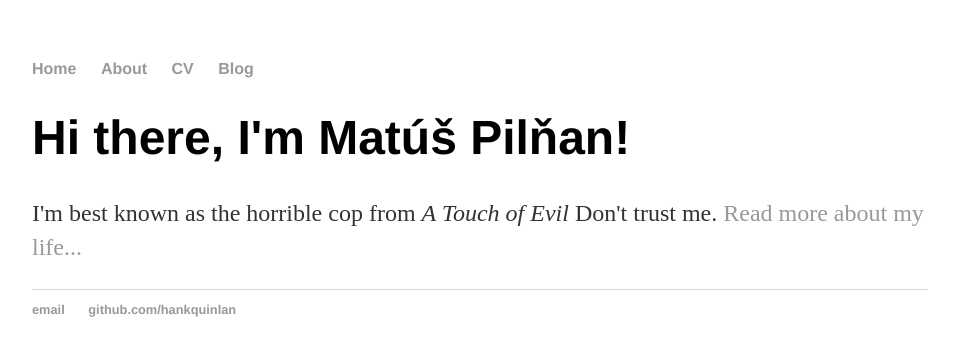
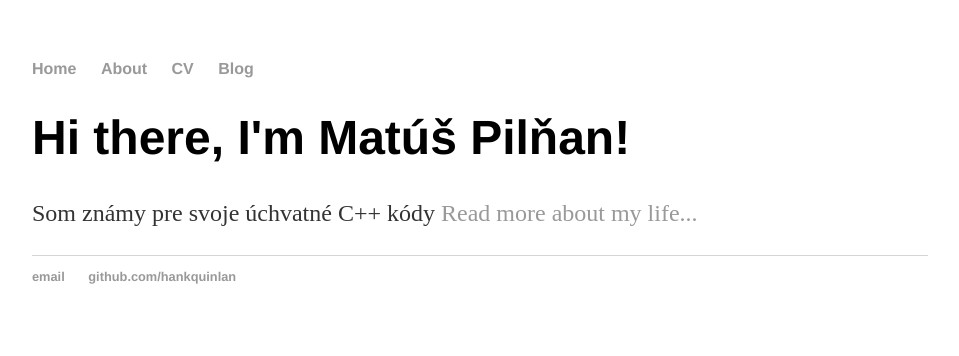
Before and after one commit to MatusPilnan/MatusPilnan.github.io, a Jekyll site: the page built from index.html, in a window 1280 px wide. Shown: the top 356 px of the page, without its empty margins (160-1119 px from the left). Built offline with Jekyll 4.4.1, drawn with Linux system fonts in a browser that asks for light colours.

Commit message:
Update index.html

```diff
--- a/index.html
+++ b/index.html
@@ -4,5 +4,5 @@ title: Hank Quinlan, Horrible Cop
 ---
 <div class="blurb">
 	<h1>Hi there, I'm Matúš Pilňan!</h1>
-	<p>I'm best known as the horrible cop from <em>A Touch of Evil</em> Don't trust me. <a href="/about">Read more about my life...</a></p>
+	<p>Som známy pre svoje úchvatné C++ kódy <a href="/about">Read more about my life...</a></p>
 </div><!-- /.blurb -->
```
